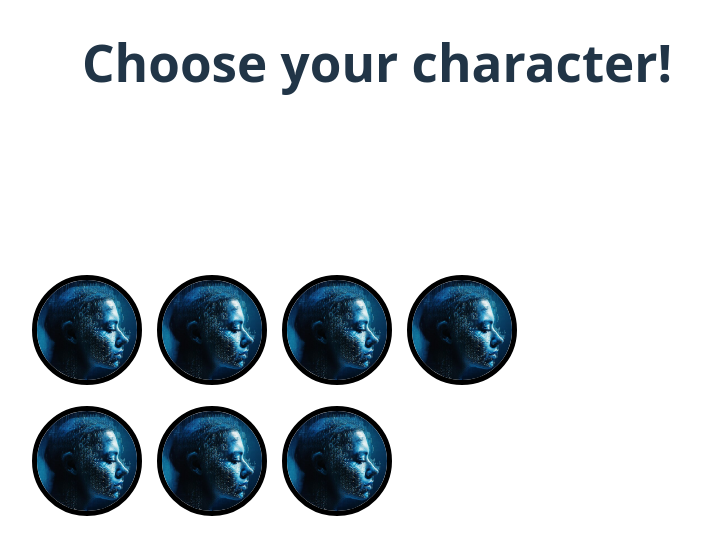
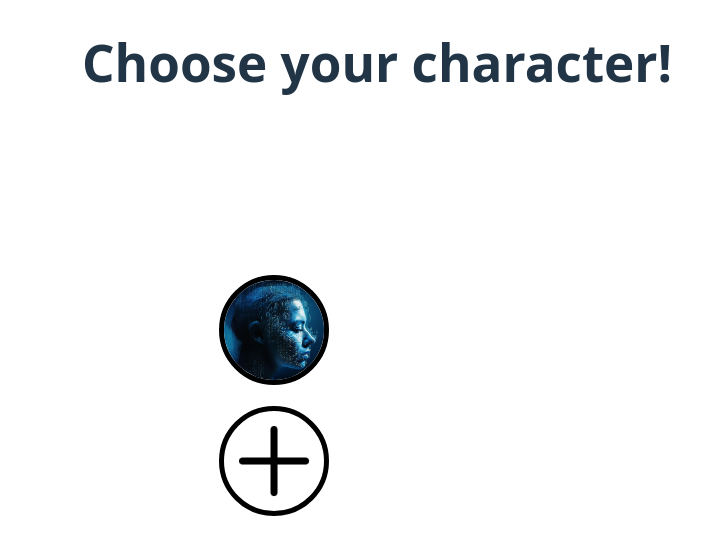
Before and after one commit to a-vishniavetski/AIPersonas, a React (Vite) app in the folder frontend/: page / in a window 1280 px wide. Shown: the top 554 px of the page, without its empty margins (366-1067 px from the left). Built offline with nearby package versions, Linux system fonts and the light colour scheme.

Commit message:
generating answers

```diff
--- a/frontend/src/Chat/ChatWindow.jsx
+++ b/frontend/src/Chat/ChatWindow.jsx
@@ -6,20 +6,42 @@ const ChatWindow = () => {
   const [input, setInput] = useState('');
 
   // Handle message submission
-  const handleSubmit = (e) => {
+  const handleSubmit = async (e) => {
+
     e.preventDefault();
     if (!input.trim()) return;
 
     // Add user message
     setMessages([...messages, { text: input, sender: 'user' }]);
+    try {
+      const response = await fetch(`http://127.0.0.1:8000/api/get_answer/?param=${input}`, {
+        method: "GET"
+      });
 
-    // TODO Simulate bot response (placeholder)
-    setTimeout(() => {
+      if (response.status !== 200) {
+        alert("shit happens");
+        throw new Error(
+          "Error while sending prompt",
+        );
+      }
+      const data = await response.json();
+      setTimeout(() => {
       setMessages(prev => [...prev, {
-        text: `Echo: ${input}`,
+        text: `Echo: ${data}`,
         sender: 'bot'
       }]);
     }, 500);
+
+    } catch (err) {
+      console.error("Błąd: ", err);
+    }
+    // TODO Simulate bot response (placeholder)
+    // setTimeout(() => {
+    //   setMessages(prev => [...prev, {
+    //     text: `Echo: ${input}`,
+    //     sender: 'bot'
+    //   }]);
+    // }, 500);
 
     setInput('');
   };
--- a/frontend/src/Menu/Menu.css
+++ b/frontend/src/Menu/Menu.css
@@ -9,6 +9,10 @@ input[type="image"] {
     border-radius: 50%;
     border: 5px solid black;
     object-fit: cover;
+}
+
+input[type="name"] {
+    margin-bottom: 5px;
 }
 
 .personas-list {
--- a/frontend/src/Menu/Menu.jsx
+++ b/frontend/src/Menu/Menu.jsx
@@ -1,6 +1,38 @@
+import React, { useState } from 'react';
 import "./Menu.css"
 
 function Menu() {
+    const [isOpen, setIsOpen] = useState(false);
+    const [personasName, setPersonasName] = useState("");
+    const [personasDesc, setPersonasDesc] = useState("");
+
+    const addPersona = () => {
+        setIsOpen(true);
+    }
+    const acceptPersona = async (e) => {
+    e.preventDefault();
+
+    try {
+      const response = await fetch("https://localhost:8080/api/add_persona", {
+        method: "POST",
+        body: JSON.stringify({
+            user_id: "example",
+            persona_name: personasName,
+            persona_description: personasDesc
+        }),
+      });
+
+      if (response.status !== 200) {
+        alert("shit happens");
+        throw new Error(
+          "Error while adding new persona",
+        );
+      }
+
+    } catch (err) {
+      console.error("Błąd: ", err);
+    }
+  };
 
     return (
         <>
@@ -12,24 +44,22 @@ function Menu() {
               <form action="/ChatWindow">
                 <input type="image" src="src/Menu/test_image.png" alt="Submit" width="100" height="50"/>
               </form>
-              <form action="/ChatWindow">
-                <input type="image" src="src/Menu/test_image.png" alt="Submit" width="100" height="50"/>
+              <form action={addPersona}>
+                <input type="image" src="src/Menu/plus.png" alt="Submit" width="100" height="50"/>
               </form>
-              <form action="/ChatWindow">
-                <input type="image" src="src/Menu/test_image.png" alt="Submit" width="100" height="50"/>
-              </form>
-              <form action="/ChatWindow">
-                <input type="image" src="src/Menu/test_image.png" alt="Submit" width="100" height="50"/>
-              </form>
-              <form action="/ChatWindow">
-                <input type="image" src="src/Menu/test_image.png" alt="Submit" width="100" height="50"/>
-              </form>
-              <form action="/ChatWindow">
-                <input type="image" src="src/Menu/test_image.png" alt="Submit" width="100" height="50"/>
-              </form>
-              <form action="/ChatWindow">
-                <input type="image" src="src/Menu/test_image.png" alt="Submit" width="100" height="50"/>
-              </form>
+              {isOpen && (
+                  <div className="fixed inset-0 flex items-center justify-center bg-black bg-opacity-50">
+                      <div className="bg-white p-8 rounded shadow-lg relative">
+                          <input value={personasName} type="name" className="form-control" id="persona_name_input"
+                                 placeholder="Persona's name"/>
+                          <textarea value={personasDesc} className="form-control" id="persona_description_textarea" rows="3"
+                                    placeholder="Enter description"></textarea>
+                          <button onClick={acceptPersona} className="mt-4 bg-red-500 text-white p-2 rounded">
+                              Save Persona
+                          </button>
+                      </div>
+                  </div>
+              )}
           </div>
       </div>
         </>
```
Also changed, not shown: frontend/src/Menu/plus.png (added).
